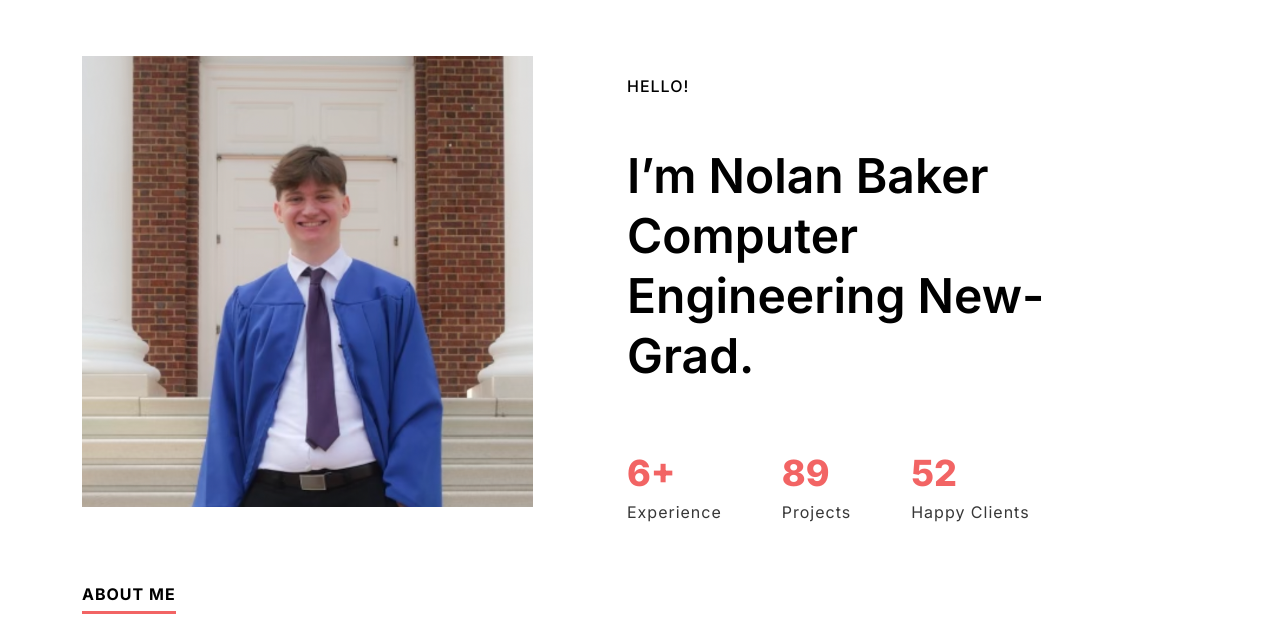
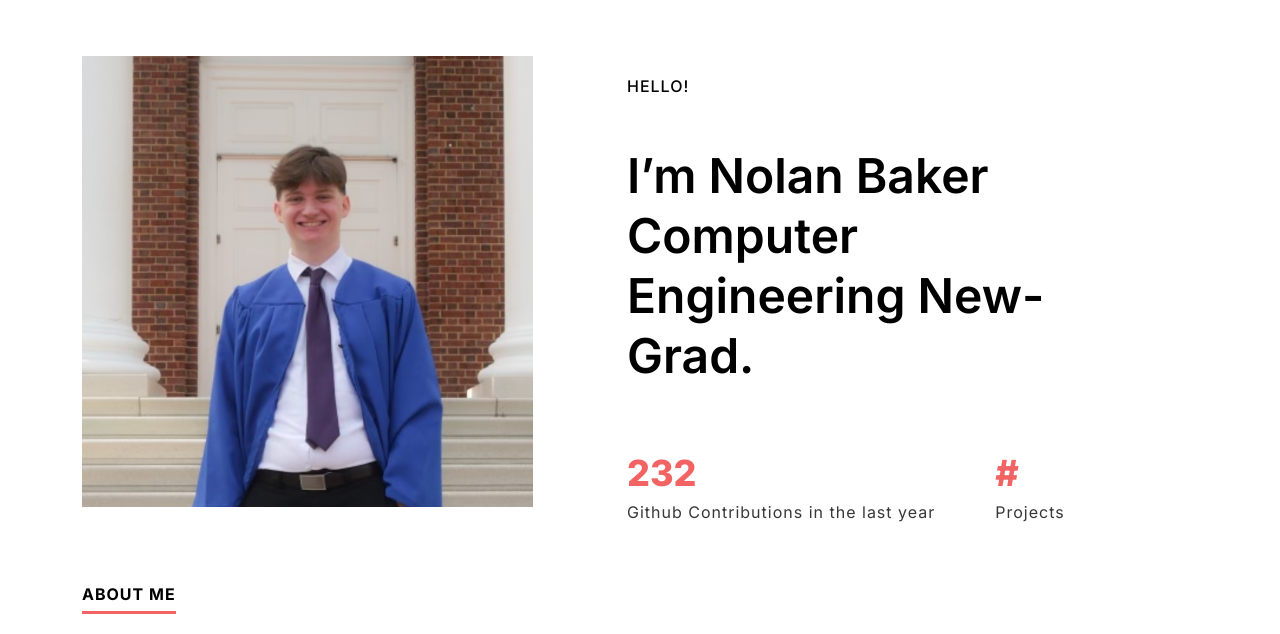
Before and after one commit to nolanbaker31/nolanbaker31.github.io, a plain HTML site: page index.html in a window 1280 px wide. Shown: the part 124-758 px from the top of the page. Drawn offline with nearby package versions, Linux system fonts and the light colour scheme.

Commit message:
Update index.html

```diff
--- a/index.html
+++ b/index.html
@@ -59,16 +59,12 @@
                 </h1>
                 <ul class="ds-numbervalulist">
                   <li>
-                    <strong>6+</strong>
-                    <span>Experience</span>
+                    <strong>232</strong>
+                    <span>Github Contributions in the last year</span>
                   </li>
                   <li>
-                    <strong>89</strong>
+                    <strong>#</strong>
                     <span>Projects</span>
-                  </li>
-                  <li>
-                    <strong>52</strong>
-                    <span>Happy Clients</span>
                   </li>
                 </ul>
             </section>
```
